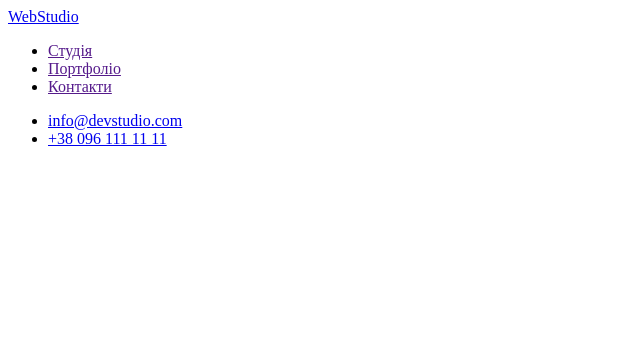
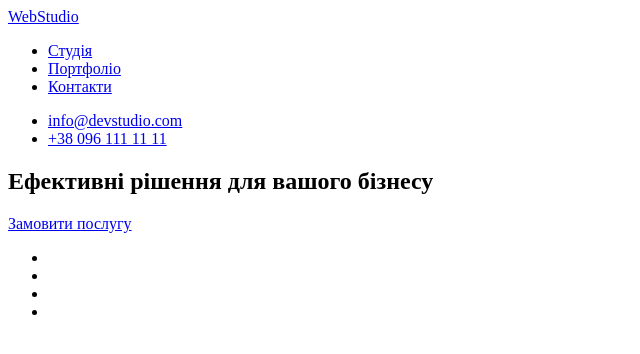
Before and after one commit to Lisienkomaks/goit-markup-hw-01, a plain HTML site: page index.html in a window 1280 px wide. Shown: the whole page, without its empty margins (0-640 px from the left). Drawn offline with Linux system fonts and the light colour scheme.

Commit message:
Update index.html

```diff
--- a/index.html
+++ b/index.html
@@ -11,9 +11,9 @@
         <nav>
             <a href="/">WebStudio</a>
             <ul>
-                <li> <a href="">Студія</a></li>
-                <li><a href="">Портфоліо</a></li>
-                <li><a href="">Контакти</a></li>
+                <li><a href="#">Студія</a></li>
+                <li><a href="#">Портфоліо</a></li>
+                <li><a href="#">Контакти</a></li>
             </ul>
             <ul>
                 <li><a href="mailto:info@devstudio.com">info@devstudio.com</a></li>
@@ -21,6 +21,20 @@
             </ul>
         </nav>
     </header>
+    <main>
+        <section>
+            <h1>Ефективні рішення для вашого бізнесу</h1>
+            <a href="#">Замовити послугу</a>
+        </section>
+        <section>
+            <ul>
+                <li></li>
+                <li></li>
+                <li></li>
+                <li></li>
+            </ul>
+        </section>
+    </main>
 
 </body>
 </html>
```
